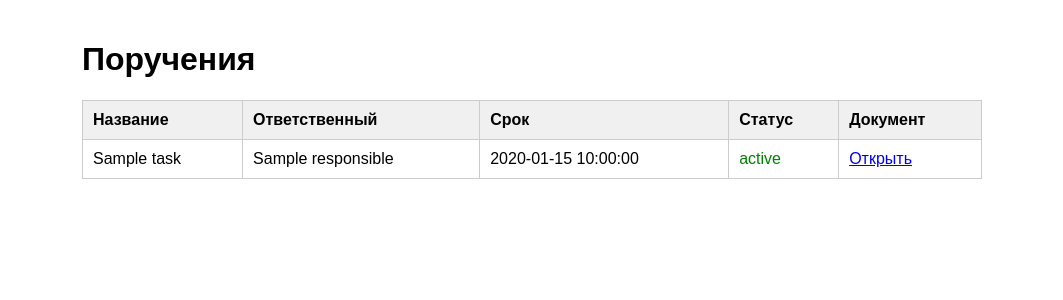
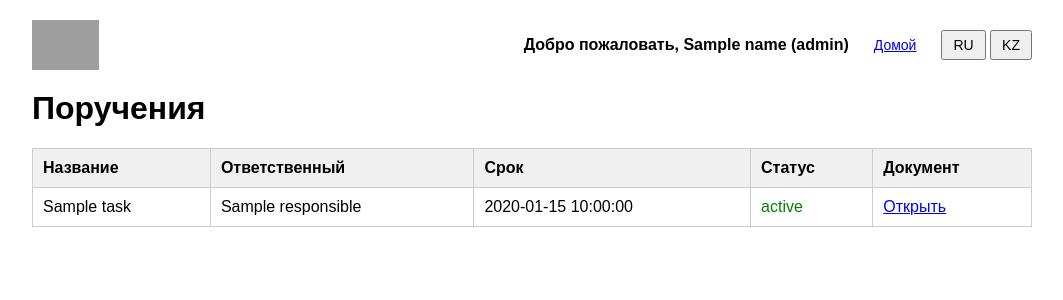
Before and after one commit to Nurzhan-dev/mvp-Baqyla, a Flask app: template templates/index.html in a window 1280 px wide. Shown: the top 300 px of the page, without its empty margins (108-1171 px from the left). Run offline with Flask 3, Linux system fonts and the light colour scheme; the template is opened without the code that fills it: most values are stand-ins (such as "Sample title", 1, 10 or a date in 2020); grey boxes are pictures that could not be loaded.

Commit message:
Update index.html

```diff
--- a/templates/index.html
+++ b/templates/index.html
@@ -1,4 +1,3 @@
-
 <!DOCTYPE html>
 <html lang="ru">
 <head>
@@ -6,13 +5,69 @@
     <meta name="viewport" content="width=device-width, initial-scale=1.0">
     <title>Список поручений</title>
     <style>
-        body { font-family: Arial; padding: 20px; max-width: 900px; margin: auto; }
-        table { border-collapse: collapse; width: 100%; margin-top: 20px; }
-        th, td { border: 1px solid #ccc; padding: 10px; text-align: left; }
-        th { background-color: #f0f0f0; }
+        body {
+            font-family: Arial;
+            padding: 20px;
+            max-width: 1000px;
+            margin: auto;
+        }
+
+        .top-bar {
+            display: flex;
+            align-items: center;
+            justify-content: space-between;
+            margin-bottom: 20px;
+        }
+
+        .logo {
+            height: 50px;
+        }
+
+        .user-controls {
+            display: flex;
+            align-items: center;
+            gap: 15px;
+        }
+
+        .user-info {
+            font-weight: bold;
+        }
+
+        .lang-switch button,
+        .home-button {
+            padding: 5px 10px;
+            font-size: 14px;
+            cursor: pointer;
+        }
+
+        h1 {
+            margin-top: 0;
+        }
+
+        form {
+            margin-bottom: 30px;
+        }
+
+        table {
+            border-collapse: collapse;
+            width: 100%;
+            margin-top: 20px;
+        }
+
+        th, td {
+            border: 1px solid #ccc;
+            padding: 10px;
+            text-align: left;
+        }
+
+        th {
+            background-color: #f0f0f0;
+        }
+
         .overdue { color: red; font-weight: bold; }
         .today { color: orange; font-weight: bold; }
         .new { color: green; }
+
         @media (max-width: 600px) {
             table, thead, tbody, th, td, tr { display: block; width: 100%; }
             th { display: none; }
@@ -33,34 +88,52 @@
     </style>
 </head>
 <body>
-    <h1>Поручения</h1>
+
+    <div class="top-bar">
+        <img src="/logo.png" alt="Логотип" class="logo">
+
+        <div class="user-controls">
+            <div class="user-info" id="userInfo">
+                Добро пожаловать, {{ name }} ({{ role }})
+            </div>
+
+            <a href="/" class="home-button">Домой</a>
+
+            <div class="lang-switch">
+                <button onclick="setLang('ru')">RU</button>
+                <button onclick="setLang('kz')">KZ</button>
+            </div>
+        </div>
+    </div>
+
+    <h1 id="tasksTitle">Поручения</h1>
 
     {% if role == 'руководитель' %}
     <form method="POST" enctype="multipart/form-data">
-        <label>Название поручения:</label><br>
+        <label id="labelTitle">Название поручения:</label><br>
         <input type="text" name="title" required><br><br>
 
-        <label>Ответственный (номер WhatsApp):</label><br>
+        <label id="labelResp">Ответственный (номер WhatsApp):</label><br>
         <input type="text" name="responsible" required><br><br>
 
-        <label>Срок исполнения:</label><br>
+        <label id="labelDate">Срок исполнения:</label><br>
         <input type="date" name="due_date" required><br><br>
 
-        <label>Документ:</label><br>
+        <label id="labelDoc">Документ:</label><br>
         <input type="file" name="document" required><br><br>
 
-        <button type="submit">Добавить поручение</button>
+        <button type="submit" id="addBtn">Добавить поручение</button>
     </form>
     {% endif %}
 
     <table>
         <thead>
             <tr>
-                <th>Название</th>
-                <th>Ответственный</th>
-                <th>Срок</th>
-                <th>Статус</th>
-                <th>Документ</th>
+                <th id="thTitle">Название</th>
+                <th id="thResp">Ответственный</th>
+                <th id="thDate">Срок</th>
+                <th id="thStatus">Статус</th>
+                <th id="thDoc">Документ</th>
             </tr>
         </thead>
         <tbody>
@@ -83,5 +156,67 @@
             {% endfor %}
         </tbody>
     </table>
+
+    <script>
+        const translations = {
+            ru: {
+                welcome: "Добро пожаловать",
+                tasks: "Поручения",
+                titleLabel: "Название поручения:",
+                responsibleLabel: "Ответственный (номер WhatsApp):",
+                dateLabel: "Срок исполнения:",
+                docLabel: "Документ:",
+                addBtn: "Добавить поручение",
+                thTitle: "Название",
+                thResp: "Ответственный",
+                thDate: "Срок",
+                thStatus: "Статус",
+                thDoc: "Документ"
+            },
+            kz: {
+                welcome: "Қош келдіңіз",
+                tasks: "Тапсырмалар",
+                titleLabel: "Тапсырма атауы:",
+                responsibleLabel: "Жауапты (WhatsApp нөмірі):",
+                dateLabel: "Орындау мерзімі:",
+                docLabel: "Құжат:",
+                addBtn: "Тапсырма қосу",
+                thTitle: "Атауы",
+                thResp: "Жауапты",
+                thDate: "Мерзімі",
+                thStatus: "Мәртебесі",
+                thDoc: "Құжат"
+            }
+        };
+
+        function setLang(lang) {
+            localStorage.setItem("lang", lang);
+            applyLang(lang);
+        }
+
+        function applyLang(lang) {
+            const t = translations[lang];
+            document.getElementById("tasksTitle").innerText = t.tasks;
+            document.getElementById("labelTitle").innerText = t.titleLabel;
+            document.getElementById("labelResp").innerText = t.responsibleLabel;
+            document.getElementById("labelDate").innerText = t.dateLabel;
+            document.getElementById("labelDoc").innerText = t.docLabel;
+            document.getElementById("addBtn").innerText = t.addBtn;
+            document.getElementById("thTitle").innerText = t.thTitle;
+            document.getElementById("thResp").innerText = t.thResp;
+            document.getElementById("thDate").innerText = t.thDate;
+            document.getElementById("thStatus").innerText = t.thStatus;
+            document.getElementById("thDoc").innerText = t.thDoc;
+
+            const name = "{{ name }}";
+            const role = "{{ role }}";
+            document.getElementById("userInfo").innerText = `${t.welcome}, ${name} (${role})`;
+        }
+
+        window.onload = function () {
+            const lang = localStorage.getItem("lang") || "ru";
+            applyLang(lang);
+        };
+    </script>
 </body>
 </html>
```
